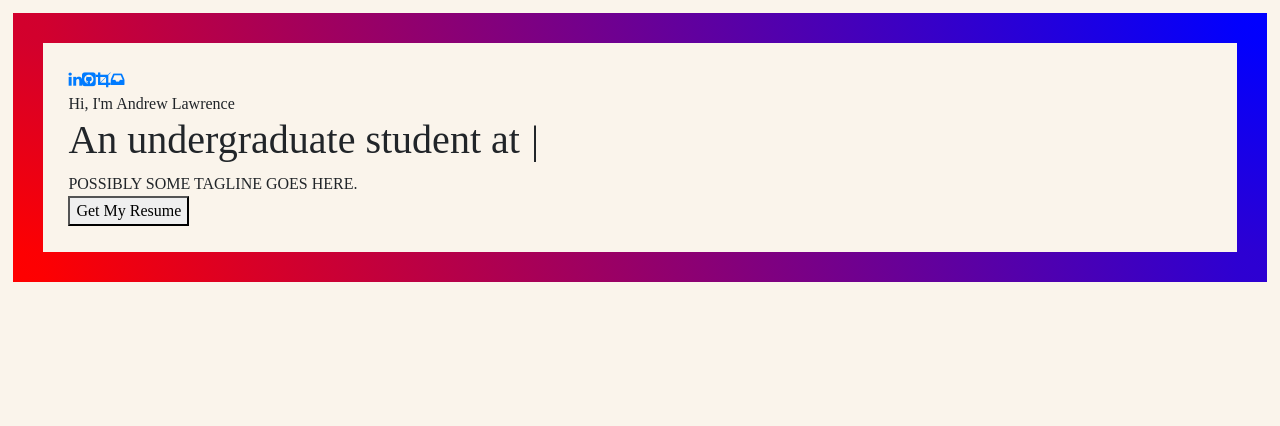
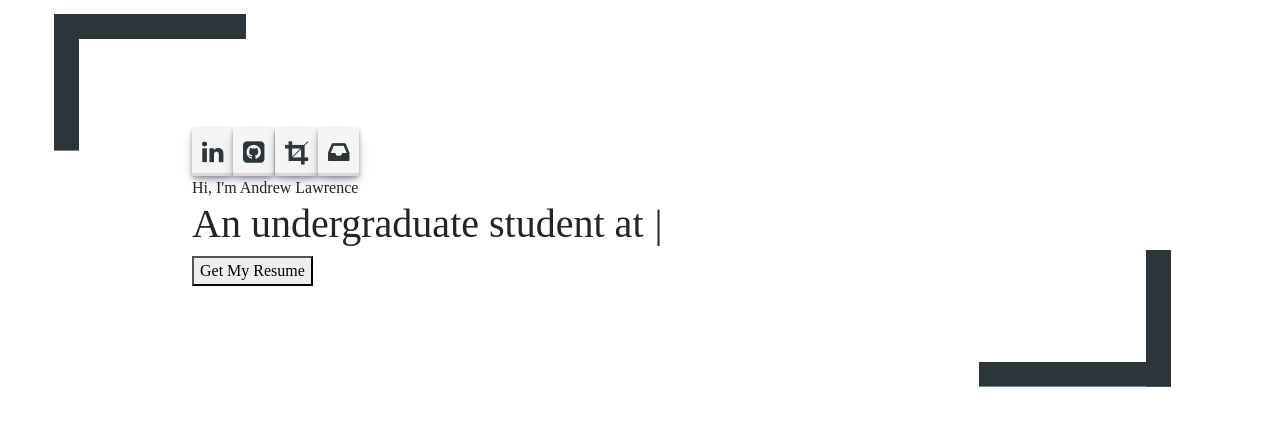
Before and after one commit to andrewelawrence/andrewelawrence.github.io, a React (Create React App) app in the folder client/: page / in a window 1280 px wide. Shown: the top 426 px of the page. Built offline with nearby package versions, Linux system fonts and the light colour scheme; a web font is replaced by a local one.

Commit message:
7/6 Work
Worked on buttons and border.
Next time work on menu/TOC, and page setup functionaliy (ie. content hierarchy)

```diff
--- a/client/src/App.css
+++ b/client/src/App.css
@@ -1,19 +1,20 @@
+
+
 body {
-  margin: 1%;
-  border: 30px solid rgb(250, 244, 235);
-  border-radius: 0.5vmax;
-  padding-block: 2vmax;
-  padding-inline: 2vmax;
-  /*border-image: url(border-image.png) 30 round;*/
-  animation: borderColorAnimation 10s forwards;
-  border-image: linear-gradient(45deg, red, blue) 10;
+  margin-top: 10%;
+  margin-bottom: 10%;
+  margin-left: 15%;
+  margin-right: 15%;
+
+  background:
+    /* top left corner */
+    linear-gradient(to right, #2c3539 25px, transparent 1px) 5% 5%,
+    linear-gradient(to bottom, #2c3539 25px, transparent 1px) 5% 5%,
+
+    /* bottom right corner */
+    linear-gradient(to left, #2c3539 25px, transparent 1px) 90% 90%,
+    linear-gradient(to top, #2c3539 25px, transparent 1px) 90% 90%;
+
+  background-repeat: no-repeat;
+  background-size: 15% /*width*/ 33% /*height*/;
 }
-
-@keyframes borderColorAnimation {
-  0% {
-    border-color: rgb(250, 244, 235);
-  }
-  100% {
-    border-color: rgb(61, 61, 61, 0.671);
-  }
-}
--- a/client/src/App.js
+++ b/client/src/App.js
@@ -6,6 +6,9 @@ function App() {
     <div className="App">
       <Profile />
     </div>
+
+
+
   );
 }
 
--- a/client/src/PortfolioContainer/Home/Profile.css
+++ b/client/src/PortfolioContainer/Home/Profile.css
@@ -1,52 +1,44 @@
-.btn {
-  border-radius: 50px;
-  padding: 14px 0;
-  width: 160px;
+.linked-in-btn, .github-btn, .thingiverse-btn, .inbox-btn{
+  align-items: center;
+  appearance: none;
+  background-color: #F5F5F5;
+  border-radius: 2px;
+  border-width: 0;
+  box-shadow: rgba(45, 35, 66, 0.4) 0 2px 4px,rgba(45, 35, 66, 0.3) 0 7px 13px -3px,#D6D6E7 0 -3px 0 inset;
+  box-sizing: border-box;
+  color: #2C3539;
   cursor: pointer;
-  transition: 0.2s;
-  font-family: "Poppins SemiBold";
+  display: inline-flex;
+  font-family: "JetBrains Mono",monospace;
+  height: 48px;
+  justify-content: center;
+  line-height: 1;
+  list-style: none;
+  overflow: hidden;
+  padding-left: 10px;
+  padding-right: 10px;
+  position: relative;
+  text-align: left;
+  text-decoration: none;
+  transition: box-shadow .15s,transform .15s;
+  user-select: none;
+  -webkit-user-select: none;
+  touch-action: manipulation;
+  white-space: nowrap;
+  will-change: box-shadow,transform;
+  font-size: 25px;
 }
 
-.btn:active {
+.linked-in-btn:focus, .github-btn:focus, .thingiverse-btn:focus, .inbox-btn:focus {
+  box-shadow: #D6D6E7 0 0 0 1.5px inset, rgba(45, 35, 66, 0.4) 0 2px 4px, rgba(45, 35, 66, 0.3) 0 7px 13px -3px, #D6D6E7 0 -3px 0 inset;
+}
+
+.linked-in-btn:hover, .github-btn:hover, .thingiverse-btn:hover, .inbox-btn:hover {
+  box-shadow: rgba(45, 35, 66, 0.4) 0 4px 8px, rgba(45, 35, 66, 0.3) 0 7px 13px -3px, #D6D6E7 0 -3px 0 inset;
+  transform: translateY(-2px);
+}
+
+.linked-in-btn:active, .github-btn:active, .thingiverse-btn:active, .inbox-btn:active {
+  box-shadow: #D6D6E7 0 3px 7px inset;
   transform: translateY(2px);
 }
-
-.primary-btn {
-  color: var(--white);
-  border: 2px solid linen;
-  font-size: 12px;
-  background-color: #1f2235;
-}
-/* @media only screen and (max-width: 414px) {
-    .primary-btn {
-      font-size: 13px;
-    }
-  } */
-
-.primary-btn:hover {
-  color: aliceblue;
-  border: 2px solid #ff5823;
-  background-color: #1f2235;
-}
-
-.highlighted-btn {
-  color: var(--white);
-
-  font-size: 12px;
-  background-color: #ff5823;
-}
-@media only screen and (max-width: 568px) {
-  .highlighted-btn {
-    z-index: -900;
-  }
-}
-
-.red-border {
-  border: 1px solid var(--error-message) !important;
-}
-
-.fade-in {
-  opacity: 0;
-  transform: translateY(80px);
-  transition: all 0.8s ease;
-}
--- a/client/src/PortfolioContainer/Home/Profile.js
+++ b/client/src/PortfolioContainer/Home/Profile.js
@@ -8,33 +8,44 @@ export default function Profile() {
       <div className="profile-parent">
         <div className="profile-details">
           <div className="contact-icons">
+
             <a
-              href="https://www.linkedin.com/in/andrew-e-lawrence/ "
+              href="https://www.linkedin.com/in/andrew-e-lawrence/"
               target="_blank"
               rel="noopener noreferrer"
             >
-              <i className="fa fa-linkedin"></i>
+            <button className="linked-in-btn">
+              <i class="fa fa-linkedin"></i>
+            </button>
             </a>
+
             <a
               href="https://github.com/andrewelawrence"
               target="_blank"
               rel="noopener noreferrer"
             >
-              <i className="fa fa-github-square"></i>
+            <button className="github-btn">
+              <i class="fa fa-github-square"></i>
+            </button>
             </a>
+
             <a
               href="https://www.thingiverse.com/andrewelawrence/designs"
               target="_blank"
               rel="noopener noreferrer"
             >
-              <i className="fa fa-crop"></i>
+            <button className="thingiverse-btn">
+              <i class="fa fa-crop"></i>
+            </button>
             </a>
             <a
               href="mailto:andrew.e.lawrence@gmail.com"
               target="_blank"
               rel="noopener noreferrer"
             >
-              <i className="fa fa-inbox"></i>
+            <button className="inbox-btn">
+              <i class="fa fa-inbox"></i>
+            </button>
             </a>
           </div>
           <div className="profile-name-and-typewriter">
@@ -72,9 +83,9 @@ export default function Profile() {
                     }}
                   />
                 </h1>
-                <span className="profile-tagline">
-                  POSSIBLY SOME TAGLINE GOES HERE.
-                </span>
+                {/* <span className="profile-tagline">
+                POSSIBLY SOME TAGLINE GOES HERE.
+                </span> */}
               </span>
             </div>
             <div className="resume-button">
--- a/client/src/index.css
+++ b/client/src/index.css
@@ -1,6 +1,6 @@
 body {
   margin: 0;
-  background-color: rgb(250, 244, 235);
+  background-color: #F5F5F5; /*White Smoke*/
   overflow-y: overlay;
   font-family: "Poppins Regular";
   -webkit-font-smoothing: antialiased;
```
